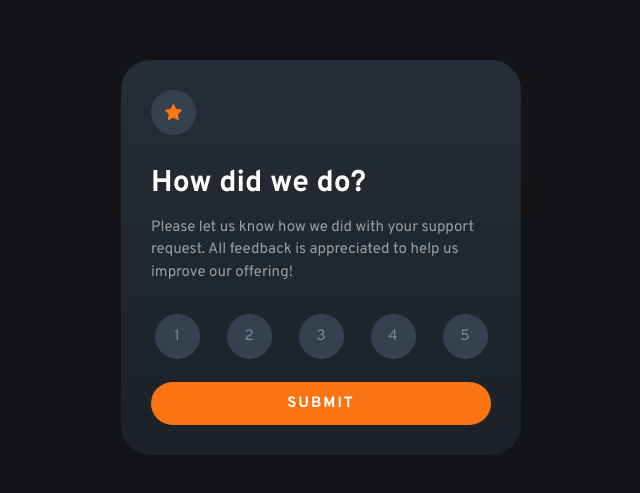
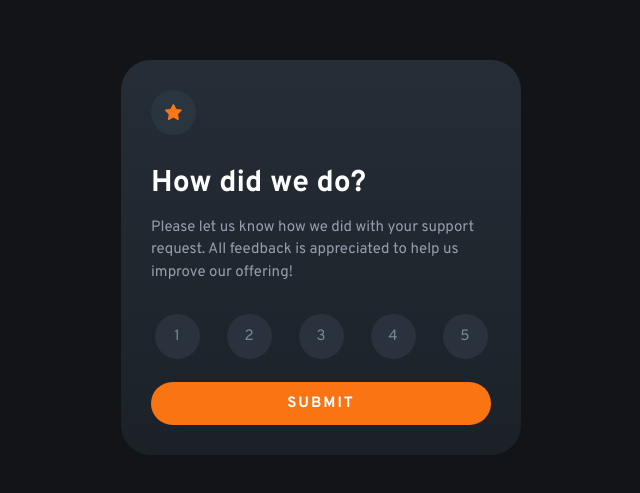
Before and after one commit to Muhammadkadhim/FEM-Interactive-Rating-Component, a website built with Vite: page index.html in a window 1280 px wide. Shown: the part 143-636 px from the top of the page, without its empty margins (319-959 px from the left). Built offline with nearby package versions, Linux system fonts and the light colour scheme.

Commit message:
fem-interactive-rating-component

```diff
--- a/style.scss
+++ b/style.scss
@@ -48,7 +48,7 @@ body {
     &__star {
         width: 45px;
         height: 45px;
-        background: lighten($color-neutral-400, 8);
+        background: lighten($color-neutral-400, 3);
         border-radius: 50%;
         display: grid;
         place-content: center;
@@ -79,7 +79,7 @@ body {
         &__number {
             width: 45px;
             height: 45px;
-            background: lighten($color-neutral-400, 8);
+            background: lighten($color-neutral-400, 2);
             color: $color-neutral-300;
             border-radius: 50%;
             display: grid;
@@ -156,7 +156,7 @@ body {
         display: grid;
         place-items: center;
         gap: 1em;
-        padding-block: 0.5em;
+        padding-block: 1em;
 
         &__title {
             color: $color-neutral-100;
```
Also changed, not shown: README-template.md (added).
